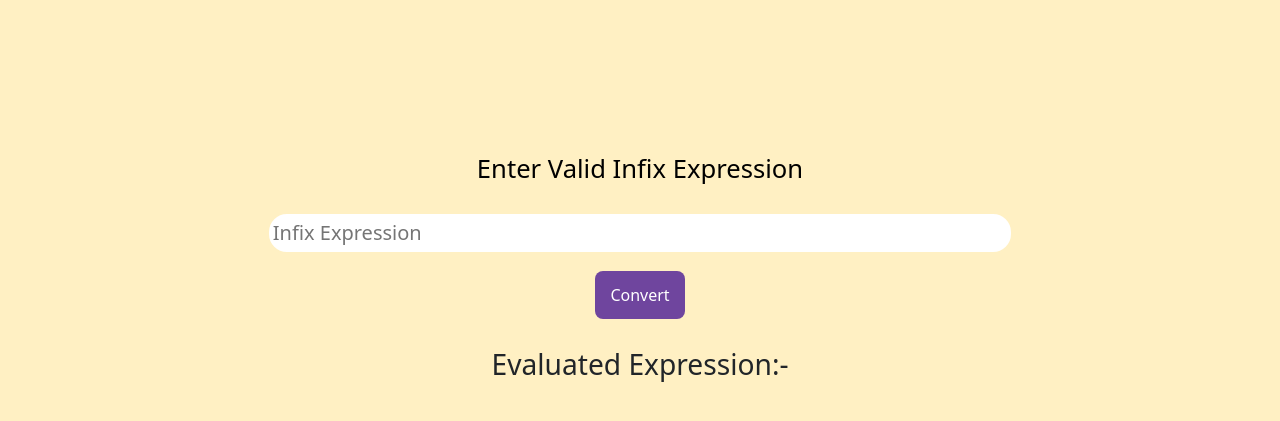
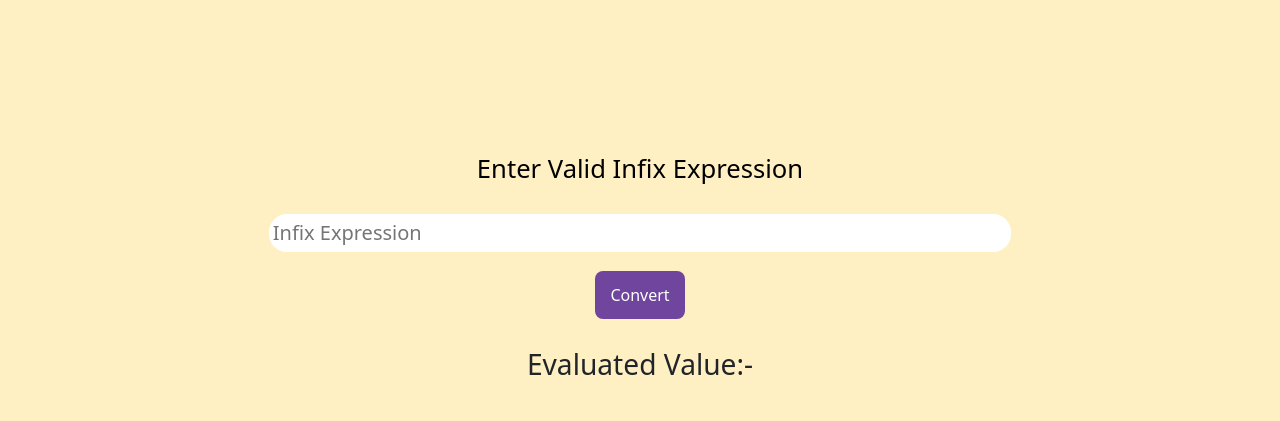
Before and after one commit to shivammahajancse/Infix-Evaluator-in-JavaScript-, a plain HTML site: page infixevaluator.html in a window 1280 px wide. Shown: the part 63-484 px from the top of the page. Drawn offline with nearby package versions, Linux system fonts and the light colour scheme.

Commit message:
modified

```diff
--- a/infixevaluator.html
+++ b/infixevaluator.html
@@ -28,7 +28,7 @@
   <br>
   <div class="output">
     <span style="font-size:1.4vw;  font-size: 2.2vw;">
-        Evaluated Expression:-
+        Evaluated Value:-
         <span id="text" style="color: black; font-weight: 600;" ></span>
     </span>
   </div>
```
